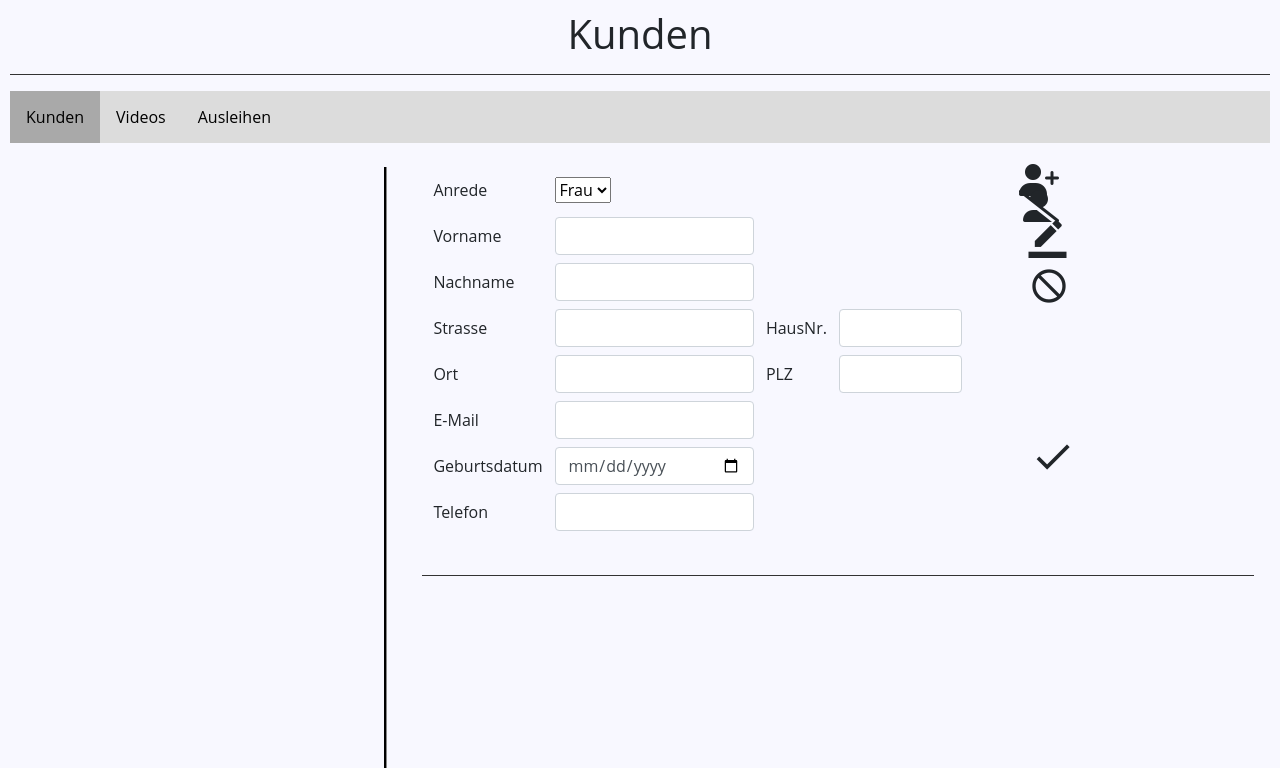
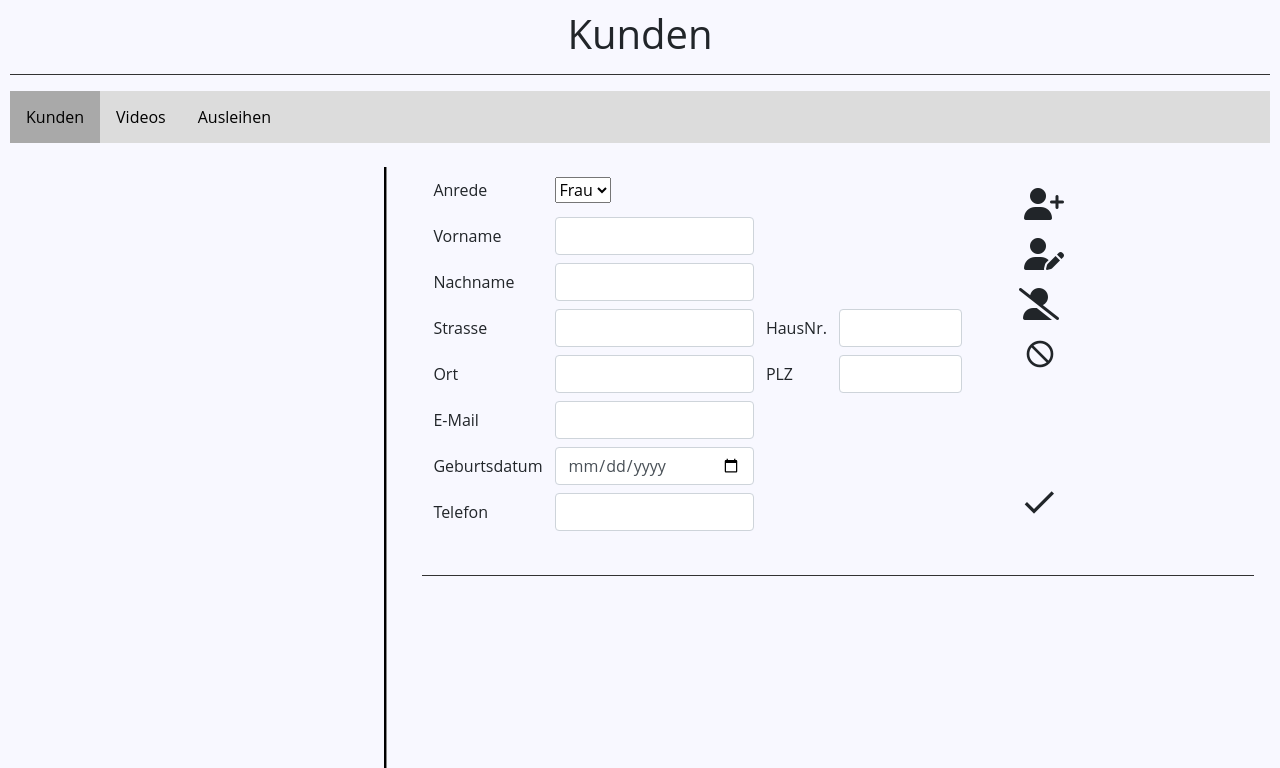
Before and after one commit to Sascha-Sigel/JOSS-Projekt, a PHP site: page / in a window 1280 px wide. Shown: the top 768 px of the page. Run offline with PHP 8.4, Linux system fonts and the light colour scheme; some libraries are stand-ins or nearby versions.

Commit message:
update22.06

```diff
--- a/index.php
+++ b/index.php
@@ -53,39 +53,46 @@
         </div>
         <div class="vl"></div>
         <div class="icon">
-        <script src="https://kit.fontawesome.com/9b1654f543.js" crossorigin="anonymous"></script>
+            <script src="https://kit.fontawesome.com/9b1654f543.js" crossorigin="anonymous"></script>
             <table>
                 <tr>
                     <td>
+                        <br>
                         <div onclick="myFunction()">
-                            <i class="fa-solid fa-user-plus fa-2xl"></i>
-                            <br>
+                            <i class="fa-solid fa-user-plus fa-2xl" style="margin: 5px;"></i>
+
                         </div>
                     </td>
                 </tr>
                 <tr>
                     <td>
-                    <i class="fa-solid fa-user-large-slash fa-2xl"></i>
+                        <div onclick="myFunction()">
+                            <br>
+                            <i class="fa-solid fa-user-pen fa-2xl" style="margin: 5px;"></i></i>
+                        </div>
                     </td>
                 </tr>
                 <tr>
                     <td>
-                        <i class="material-icons" style="font-size:38px">&nbspborder_color</i>
+                        <div onclick="myFunction()">
+                            <br>
+                            <i class="fa-solid fa-user-large-slash fa-2xl"></i>
+                        </div>
                     </td>
                 </tr>
                 <tr>
                     <td>
-                        <i class="material-icons" style="font-size:40px">&nbspnot_interested</i>
+                        <div onclick="myFunction()">
+                            <i class="material-icons" style="font-size:32px; margin-top: 20px; margin-left: 5px;">not_interested</i>
+                        </div>
                     </td>
                 </tr>
                 <tr>
                     <td>
-                        <br>
-                        <br>
-                        <br>
-                        <br>
-                        <br>
-                        <i class="material-icons" style="font-size:45px">&nbspdone</i>
+                        <div onclick="myFunction()">
+                            <br>
+                            <i class="material-icons" style="font-size:40px; margin-top: 80px;">done</i>
+                        </div>
                     </td>
                 </tr>
             </table>
```
